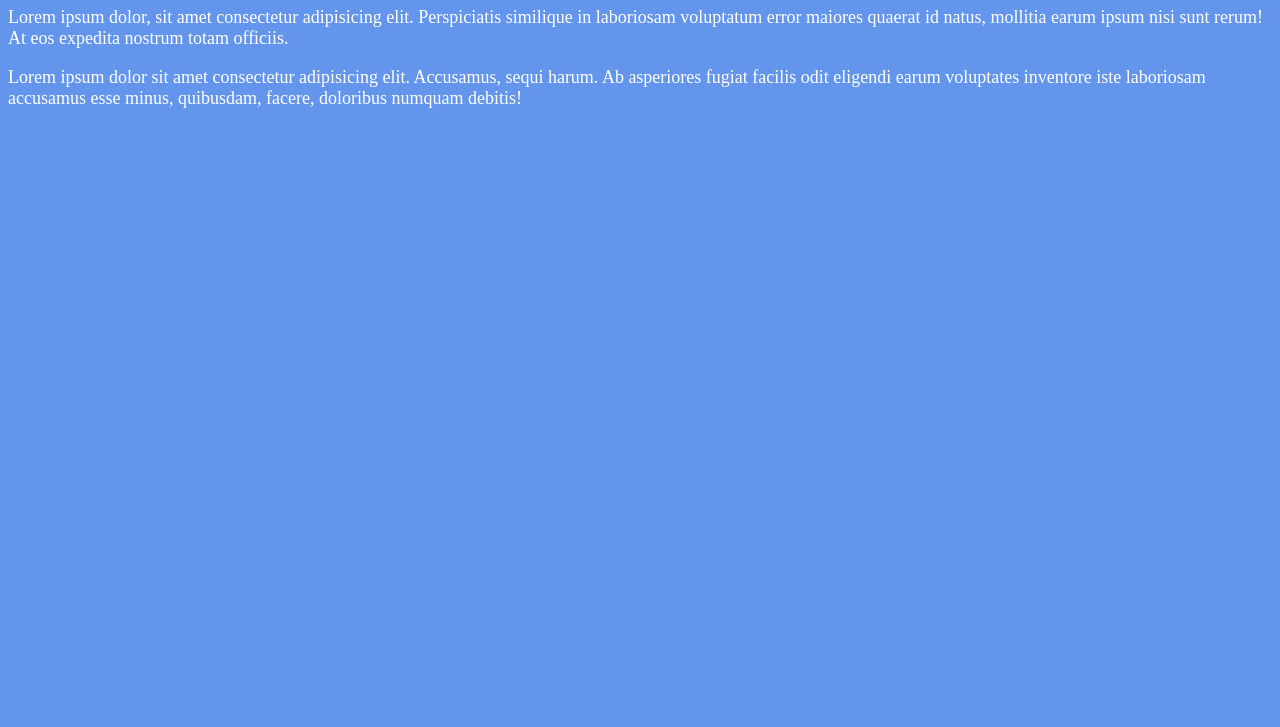
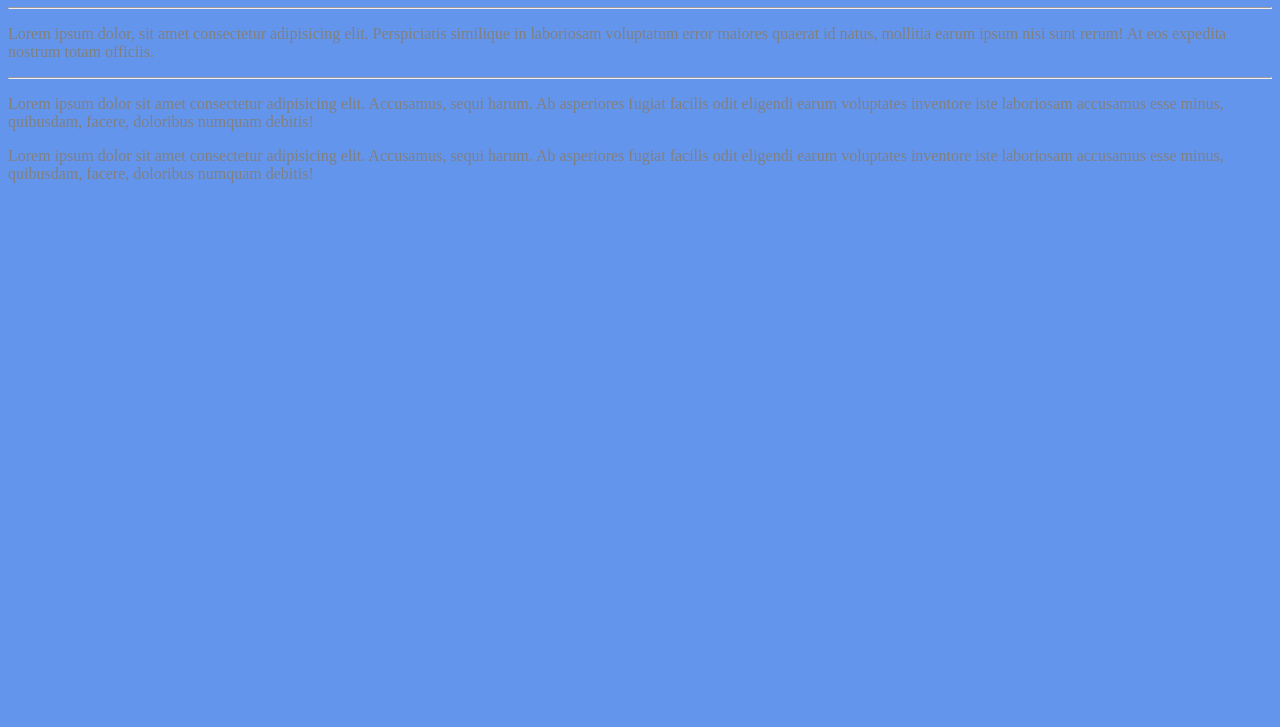
Before and after one commit to bymichelleah/unidad03ct, a plain HTML site: page semana10/sesion50/assets/index.html in a window 1280 px wide. Shown: the part 73-800 px from the top of the page. Drawn offline with Linux system fonts and the light colour scheme.

Commit message:
Agregando segundo commit

```diff
--- a/semana10/sesion50/assets/css/styles.css
+++ b/semana10/sesion50/assets/css/styles.css
@@ -1,8 +1,9 @@
 body {
   background-color: cornflowerblue;
-  color: white;
+  color: grey;
+  text-decoration: uppercase;
 }
 
 p {
-  font-size: 18px;
+  font-size: 16px;
 }
--- a/semana10/sesion50/assets/index.html
+++ b/semana10/sesion50/assets/index.html
@@ -8,11 +8,19 @@
   </head>
   <body>
     <h1>Practicando con varias ramas</h1>
+    <hr />
     <p>
       Lorem ipsum dolor, sit amet consectetur adipisicing elit. Perspiciatis
       similique in laboriosam voluptatum error maiores quaerat id natus,
       mollitia earum ipsum nisi sunt rerum! At eos expedita nostrum totam
       officiis.
+    </p>
+    <hr />
+    <p>
+      Lorem ipsum dolor sit amet consectetur adipisicing elit. Accusamus, sequi
+      harum. Ab asperiores fugiat facilis odit eligendi earum voluptates
+      inventore iste laboriosam accusamus esse minus, quibusdam, facere,
+      doloribus numquam debitis!
     </p>
     <p>
       Lorem ipsum dolor sit amet consectetur adipisicing elit. Accusamus, sequi
```
